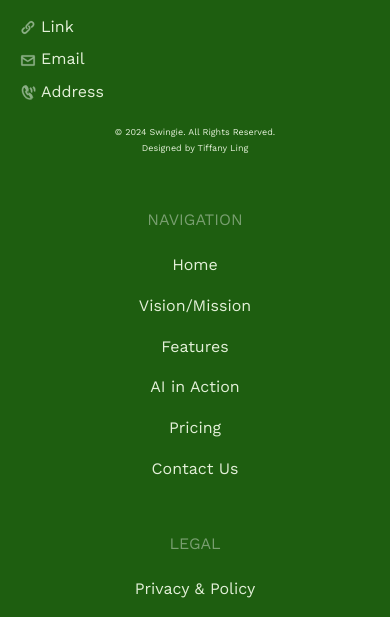
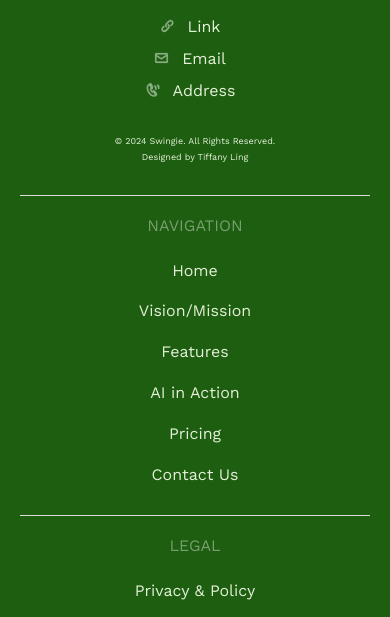
Before and after one commit to Perflection-AI/SwingieWebsite, a plain HTML site: page index.html in a window 390 px wide. Shown: the part 3831-4448 px from the top of the page. Drawn offline with nearby package versions, Linux system fonts and the light colour scheme.

Commit message:
Mobile Complete 1.0

```diff
--- a/sass/style.scss
+++ b/sass/style.scss
@@ -1632,6 +1632,46 @@ body {
 		.footer-column {
 		  text-align: center;
 		}
+
+		.contact-info {
+			display: flex;
+			flex-direction: column; /* Stack items vertically */
+			align-items: center; /* Center align the items */
+			text-align: center; /* Ensure text is centered */
+			padding: 0;
+			margin: 0;
+		  }
+
+		  .contact-info li {
+			margin-bottom: 10px; /* Add spacing between items */
+			list-style: none;
+		  }
+
+		  .contact-info a {
+			display: flex;
+			align-items: center; /* Align icon and text vertically */
+			justify-content: center; /* Center align the content */
+			text-decoration: none;
+			color: #e3f0d8; /* Ensure text color matches the design */
+			font-size: 16px;
+		  }
+
+		  .contact-info img {
+			margin-right: 8px; /* Add spacing between icon and text */
+			width: 20px; /* Adjust icon size for mobile */
+			height: auto;
+		  }
+		  .footer-row {
+			gap: 0;
+		  }
+		  .footer-column {
+			// border-top: 1px solid #ddd; /* Add a light grey top border */
+			border-bottom: 1px solid #ddd; /* Add a light grey bottom border */
+			// padding-top: 16px; /* Add spacing inside the container */
+			padding-bottom: 16px; /* Add spacing inside the container */
+			margin-top: 0; /* Add spacing between columns */
+			margin-bottom: 0; /* Add spacing between columns */
+		  }
 	  }
 }
 
```
Also changed, not shown: css/style.css, 1 other file.
